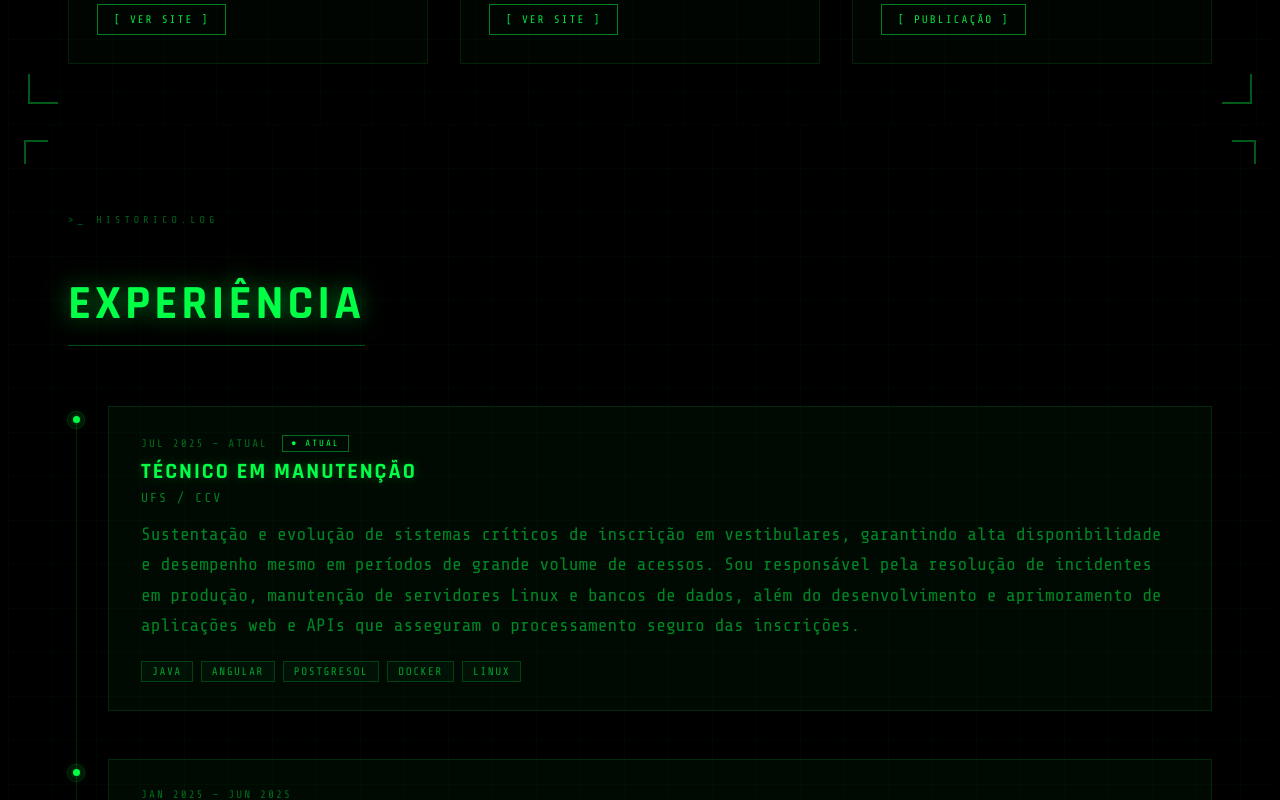
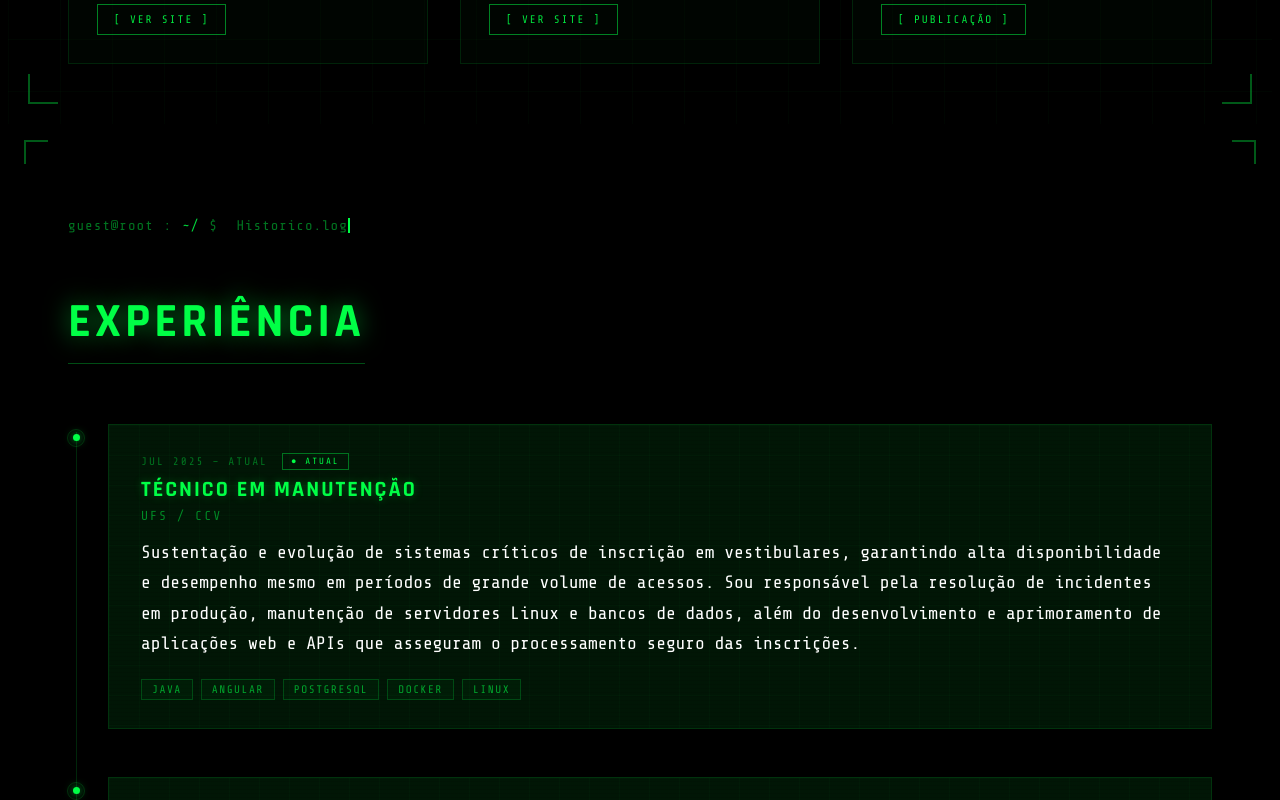
Before and after one commit to Jg4lves/portfolio, an Angular app: page /home in a window 1280 px wide. Shown: the part 3100-3900 px from the top of the page. Built offline with nearby package versions, Linux system fonts and the light colour scheme.

Commit message:
style(experience): ajuste do layout

```diff
--- a/src/app/features/home/components/experience/experience.component.css
+++ b/src/app/features/home/components/experience/experience.component.css
@@ -35,29 +35,6 @@
   box-sizing: border-box;
 }
 
-.grid-overlay {
-  position: absolute;
-  inset: 0;
-  pointer-events: none;
-  background-image:
-    linear-gradient(rgba(0, 255, 70, 0.025) 1px, transparent 1px),
-    linear-gradient(90deg, rgba(0, 255, 70, 0.025) 1px, transparent 1px);
-  background-size: 44px 44px;
-}
-
-.scanlines {
-  position: absolute;
-  inset: 0;
-  pointer-events: none;
-  background: repeating-linear-gradient(
-    to bottom,
-    transparent 0px,
-    transparent 3px,
-    rgba(0, 0, 0, 0.12) 3px,
-    rgba(0, 0, 0, 0.12) 4px
-  );
-}
-
 .corner {
   position: absolute;
   width: 22px;
@@ -90,15 +67,6 @@
   position: relative;
   z-index: 1;
   width: 100%;
-}
-
-.section-label {
-  font-family: var(--font-mono);
-  font-size: 10px;
-  letter-spacing: 4px;
-  color: rgba(0, 255, 70, 0.4);
-  text-transform: uppercase;
-  margin-bottom: 8px;
 }
 
 .section-title {
@@ -180,11 +148,41 @@
   animation: pulse 2.5s ease-out infinite;
 }
 
+.prompt-line {
+  display: flex;
+  align-items: center;
+  gap: 10px;
+  font-family: var(--font-mono);
+  font-size: 14px;
+  letter-spacing: 1px;
+  color: var(--green-dim);
+  margin-bottom: 18px;
+}
+
+.prompt-user {
+  color: var(--green-bright);
+}
+.prompt-path {
+  color: rgba(0, 255, 70, 0.85);
+}
+
+.prompt-typed {
+  display: inline-block;
+  overflow: hidden;
+  white-space: nowrap;
+  border-right: 2px solid var(--green);
+  animation:
+    typeLine 1.6s steps(20, end) 0.3s both,
+    caret 0.9s step-end infinite;
+}
+
 .exp-content {
+  position: relative;
   flex: 1;
   border: 1px solid var(--green-border);
   padding: 28px 32px;
-  background: var(--green-faint);
+  background: linear-gradient(var(--green-faint), var(--green-faint)), var(--bg);
+  overflow: hidden;
   transition:
     border-color 0.3s ease,
     background 0.3s ease;
@@ -192,7 +190,39 @@
 
 .exp-content:hover {
   border-color: rgba(0, 255, 70, 0.3);
-  background: rgba(0, 255, 70, 0.06);
+  background: linear-gradient(rgba(0, 255, 70, 0.06), rgba(0, 255, 70, 0.06)), var(--bg);
+}
+
+.exp-content::before {
+  content: '';
+  position: absolute;
+  inset: 0;
+  pointer-events: none;
+  z-index: 0;
+  background-image:
+    linear-gradient(rgba(0, 255, 70, 0.025) 1px, transparent 1px),
+    linear-gradient(90deg, rgba(0, 255, 70, 0.025) 1px, transparent 1px);
+  background-size: 30px 30px;
+}
+
+.exp-content::after {
+  content: '';
+  position: absolute;
+  inset: 0;
+  pointer-events: none;
+  z-index: 0;
+  background: repeating-linear-gradient(
+    to bottom,
+    transparent 0px,
+    transparent 3px,
+    rgba(0, 0, 0, 0.1) 3px,
+    rgba(0, 0, 0, 0.1) 4px
+  );
+}
+
+.exp-content > * {
+  position: relative;
+  z-index: 1;
 }
 
 .exp-header {
@@ -246,7 +276,7 @@
   font-family: var(--font-mono);
   font-size: 18px;
   line-height: 1.7;
-  color: rgba(0, 255, 70, 0.5);
+  color: white;
   margin: 0 0 20px;
 }
 
@@ -335,10 +365,6 @@
     padding: 50px 18px;
   }
 
-  .section-label {
-    font-size: 9px;
-    letter-spacing: 3px;
-  }
 
   .section-title {
     font-size: 26px;
@@ -346,7 +372,6 @@
     margin-bottom: 28px;
   }
 
-  /* 🔥 timeline simplificada */
   .timeline {
     padding-left: 20px;
   }
@@ -415,7 +440,7 @@
     padding: 2px 6px;
   }
 
-  .scanlines {
+  .exp-content::after {
     display: none;
   }
 
--- a/src/app/features/home/components/experience/experience.component.html
+++ b/src/app/features/home/components/experience/experience.component.html
@@ -1,14 +1,16 @@
 <section class="experience">
-  <div class="grid-overlay"></div>
-  <div class="scanlines"></div>
-
   <div class="corner c-tl"></div>
   <div class="corner c-tr"></div>
   <div class="corner c-bl"></div>
   <div class="corner c-br"></div>
 
   <div class="container">
-    <p class="section-label">&gt;_ historico.log</p>
+    <p class="prompt-line">
+      <span class="prompt-user">guest@root</span>:<span class="prompt-path">~/</span>$&nbsp;<span
+        class="prompt-typed"
+        >Historico.log</span
+      >
+    </p>
     <h2 class="section-title">Experiência</h2>
 
     <div class="timeline">
```
